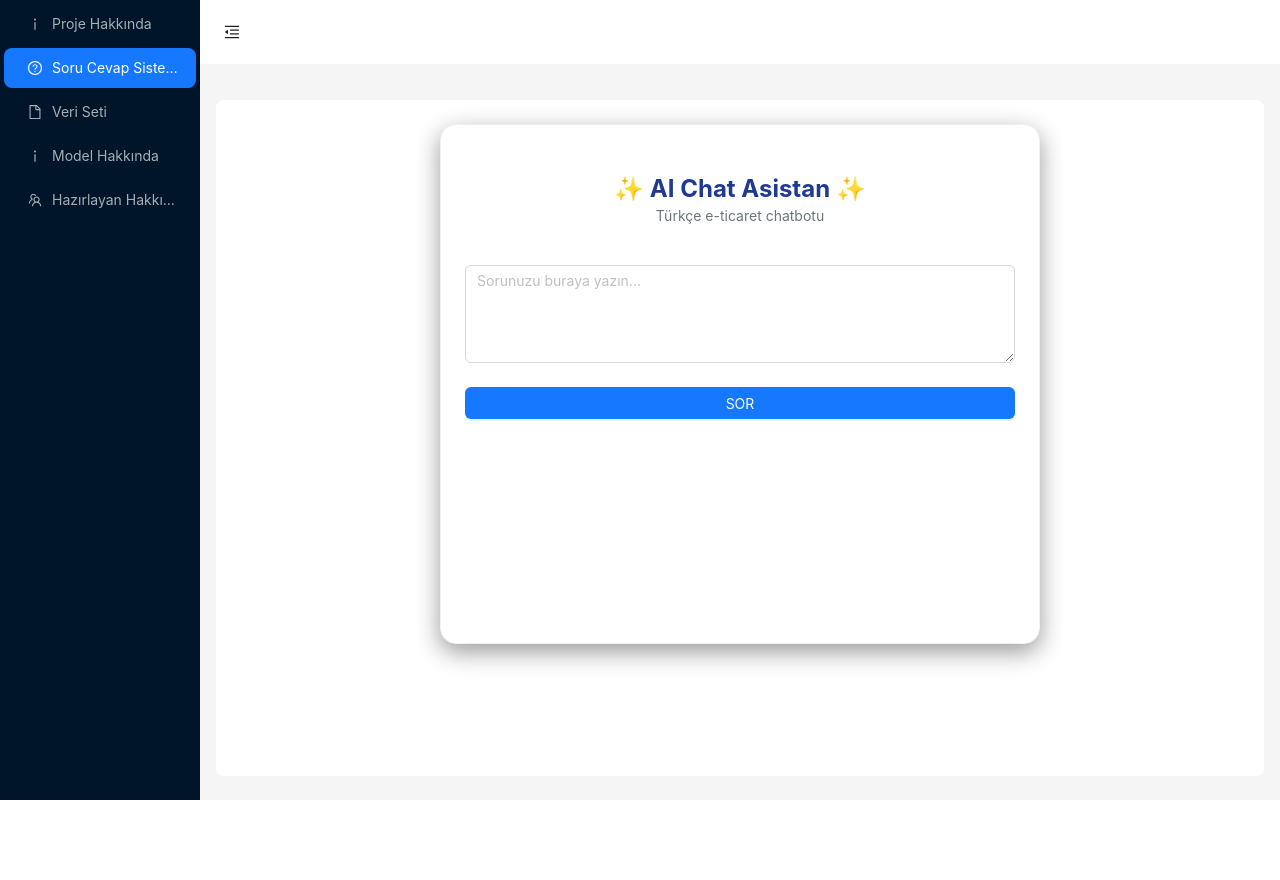
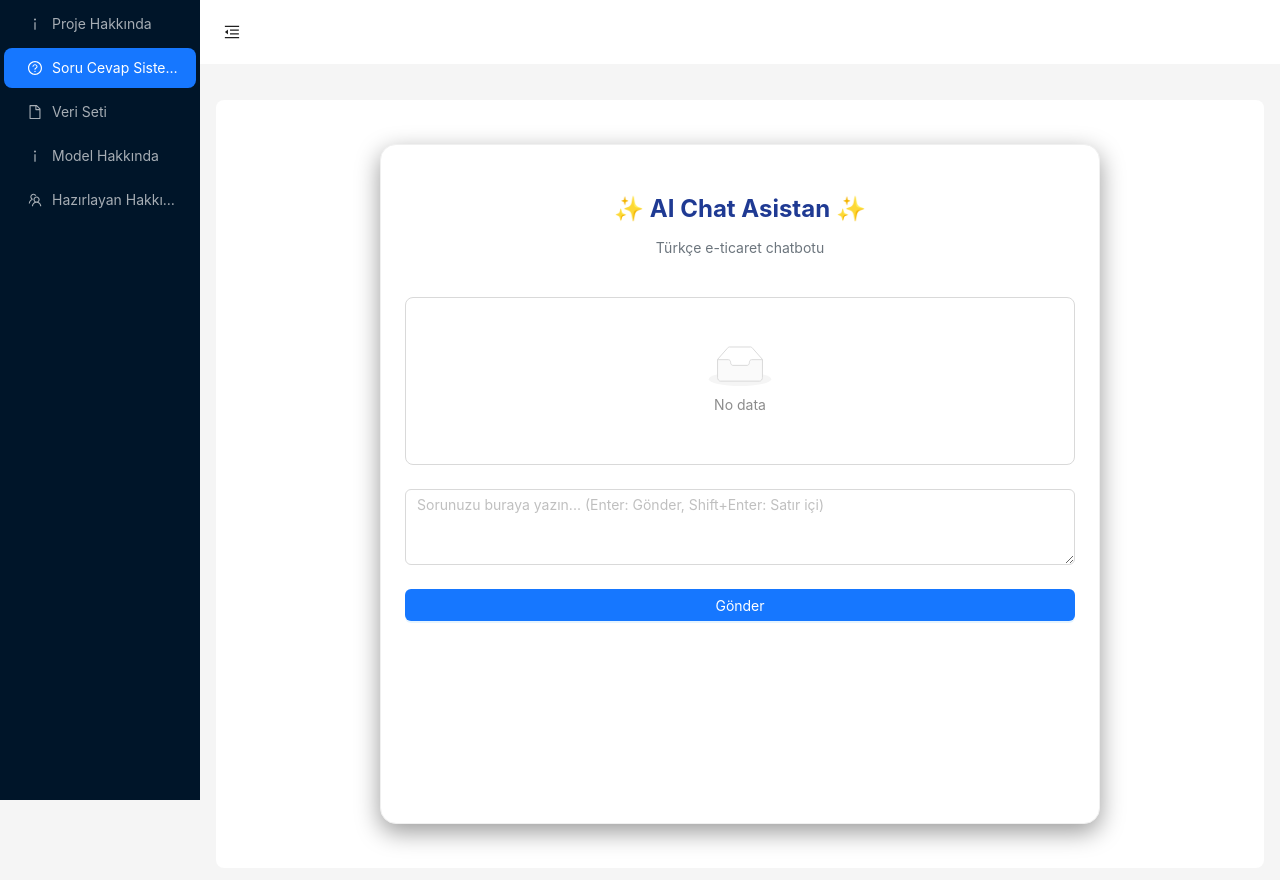
Before and after one commit to aisankheiri/170420995_Aisan_Kheiri_ChatBot_Proje_Final, a React (Create React App) app in the folder frontend/: page / in a window 1280 px wide. Shown: the top 880 px of the page. Before the commit the page ends 800 px from the top, so only its background shows below. Built offline with nearby package versions, Linux system fonts and the light colour scheme.

Commit message:
chat arayüzü daha etkileşimli soru cevap tarzına dönüşüldü.

```diff
--- a/frontend/src/components/Q&A/Chat.jsx
+++ b/frontend/src/components/Q&A/Chat.jsx
@@ -1,54 +1,86 @@
+// Chat.jsx
 import React, { useState } from 'react';
-import { Input, Button, Card, Space, Typography } from 'antd';
+import { Input, Button, Card, Typography, Tag, List, Space } from 'antd';
 import axios from 'axios';
 
 const { TextArea } = Input;
 const { Title, Paragraph } = Typography;
 
 const Chat = () => {
-  const [question, setQuestion] = useState('');
-  const [answer, setAnswer] = useState(null);
+  const [input, setInput] = useState('');
+  const [chatHistory, setChatHistory] = useState([]);
   const [loading, setLoading] = useState(false);
 
   const askQuestion = async () => {
-    if (!question.trim()) return;
+    if (!input.trim()) return;
+    const userMessage = input.trim();
+    setInput('');
     setLoading(true);
+
     try {
-      const res = await axios.post('http://localhost:5000/ask', { question });
-      setAnswer(res.data.answer);
+      const res = await axios.post('http://localhost:5000/predict', { text: userMessage });
+      const botResponse = res.data.response;
+      const intent = res.data.intent;
+
+      setChatHistory(prev => [
+        ...prev,
+        { role: 'user', text: userMessage },
+        { role: 'bot', text: botResponse, intent }
+      ]);
     } catch (err) {
-      setAnswer('Sunucuya bağlanırken hata oluştu.');
+      setChatHistory(prev => [
+        ...prev,
+        { role: 'user', text: userMessage },
+        { role: 'bot', text: 'Sunucuya bağlanırken hata oluştu.' }
+      ]);
       console.error(err);
     } finally {
       setLoading(false);
     }
   };
 
+  const handleKeyPress = (e) => {
+    if (e.key === 'Enter' && !e.shiftKey) {
+      e.preventDefault();
+      askQuestion();
+    }
+  };
+
   return (
-    <div style={{ minHeight: '65vh', display: 'flex',  justifyContent: 'center'}}>
-      <Card style={{ width: '100%', maxWidth: 600, borderRadius: 16, boxShadow: '0 8px 24px rgba(0,0,0,0.4)' }}>
+    <div style={{ minHeight: '90vh', display: 'flex', justifyContent: 'center', padding: '20px' }}>
+      <Card style={{ width: '100%', maxWidth: 720, borderRadius: 16, boxShadow: '0 8px 24px rgba(0,0,0,0.4)' }}>
         <Space direction="vertical" size="large" style={{ width: '100%' }}>
-        <div style={{ textAlign: 'center', marginBottom: 8 }}>
-            <Title level={3} style={{ marginBottom: 0, color: '#1f3a93', fontWeight: 'bold' }}>✨ AI Chat Asistan ✨</Title>
+          <div style={{ textAlign: 'center' }}>
+            <Title level={3} style={{ color: '#1f3a93', fontWeight: 'bold' }}>✨ AI Chat Asistan ✨</Title>
             <Paragraph style={{ fontSize: 14, color: '#6c757d' }}>Türkçe e-ticaret chatbotu</Paragraph>
           </div>
 
+          <List
+            size="small"
+            bordered
+            dataSource={chatHistory}
+            renderItem={(msg) => (
+              <List.Item style={{ backgroundColor: msg.role === 'user' ? '#e6f7ff' : '#f9f9f9' }}>
+                <div style={{ width: '100%' }}>
+                  <strong>{msg.role === 'user' ? 'Siz' : 'Bot'}:</strong> {msg.text}
+                  {msg.intent && <Tag color="blue" style={{ marginLeft: 8 }}>Intent: {msg.intent}</Tag>}
+                </div>
+              </List.Item>
+            )}
+            style={{ maxHeight: '40vh', overflowY: 'auto', padding: '0 8px' }}
+          />
+
           <TextArea
-            rows={4}
-            value={question}
-            onChange={e => setQuestion(e.target.value)}
-            placeholder="Sorunuzu buraya yazın..."
+            rows={3}
+            value={input}
+            onChange={e => setInput(e.target.value)}
+            onKeyDown={handleKeyPress}
+            placeholder="Sorunuzu buraya yazın... (Enter: Gönder, Shift+Enter: Satır içi)"
           />
 
           <Button type="primary" onClick={askQuestion} loading={loading} block>
-            SOR
+            Gönder
           </Button>
-
-          {answer && (
-            <Card type="inner" title="Cevap" style={{ backgroundColor: '#fafafa', borderRadius: 12 }}>
-              <Paragraph style={{ whiteSpace: 'pre-line' }}>{answer}</Paragraph>
-            </Card>
-          )}
         </Space>
       </Card>
     </div>
```
